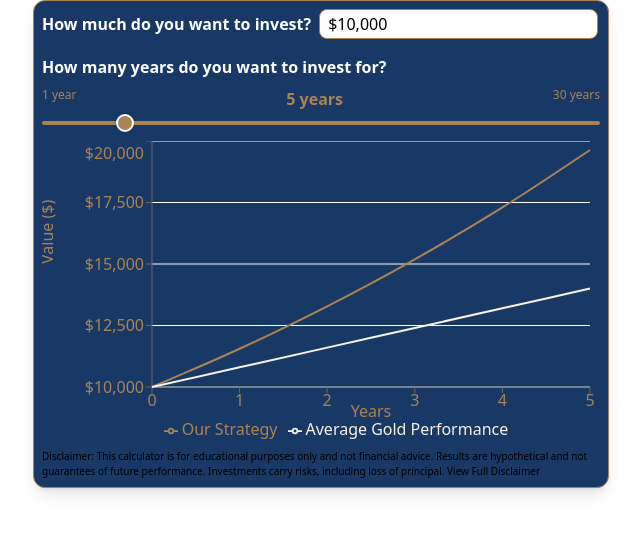
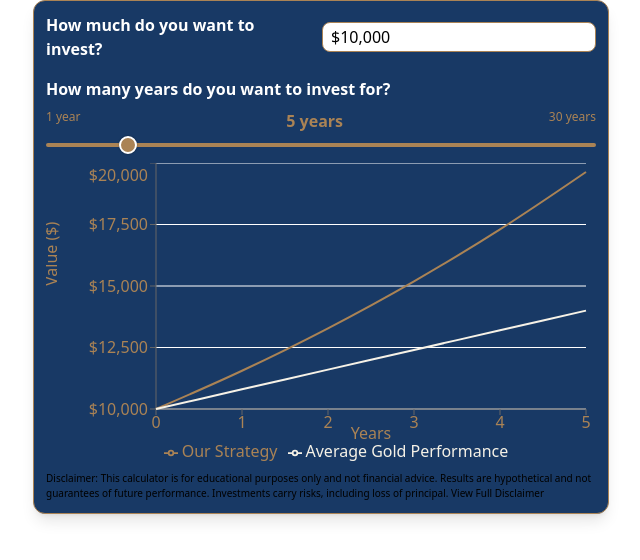
Before and after one commit to thegldstandard/calc, a React (Create React App) app: page / in a window 1280 px wide. Shown: the top 560 px of the page, without its empty margins (319-959 px from the left). Built offline with nearby package versions, Linux system fonts and the light colour scheme.

Commit message:
Revert YAxis label position and move slider up slightly

```diff
--- a/src/components/InvestmentCalculator.jsx
+++ b/src/components/InvestmentCalculator.jsx
@@ -39,7 +39,7 @@ const InvestmentCalculator = () => {
   }, [initialDeposit, years]);
 
   return (
-    <div className="p-2 max-w-xl mx-auto bg-[#183965] text-white shadow-lg rounded-xl border border-[#AA8355] border-[0.125px] font-['DM Serif Display']">
+    <div className="p-3 max-w-xl mx-auto bg-[#183965] text-white shadow-lg rounded-xl border border-[#AA8355] border-[0.125px] font-['DM Serif Display']">
       {/* Inline styles for the slider */}
       <style>
         {`
```
